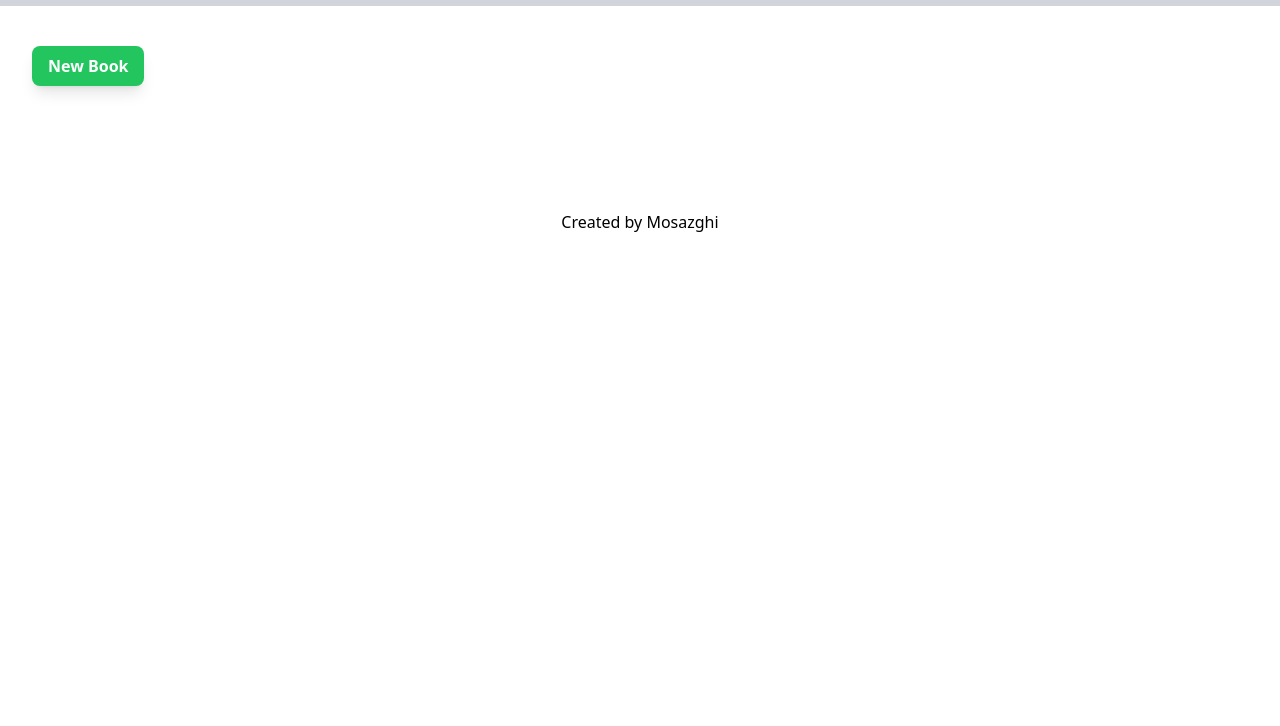
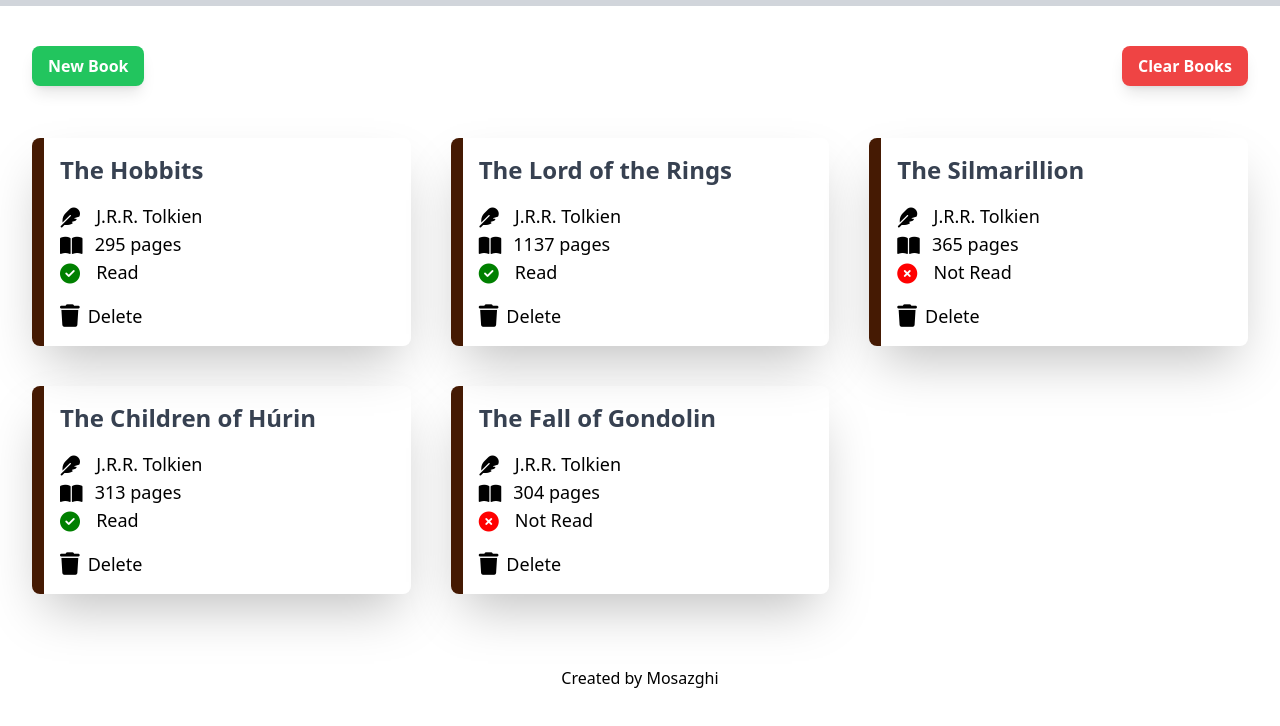
Before and after one commit to Mosazghi/library, a plain HTML site: page index.html in a window 1280 px wide. Shown: the part 66-792 px from the top of the page. Drawn offline with nearby package versions, Linux system fonts and the light colour scheme.

Commit message:
inital commit

```diff
--- a/index.html
+++ b/index.html
@@ -116,6 +116,6 @@
       src="https://kit.fontawesome.com/abd5b35b48.js"
       crossorigin="anonymous"
     ></script>
-    <script type="module" src="src/index.js"></script>
+    <script type="module" src="src/public/index.js"></script>
   </body>
 </html>
```
